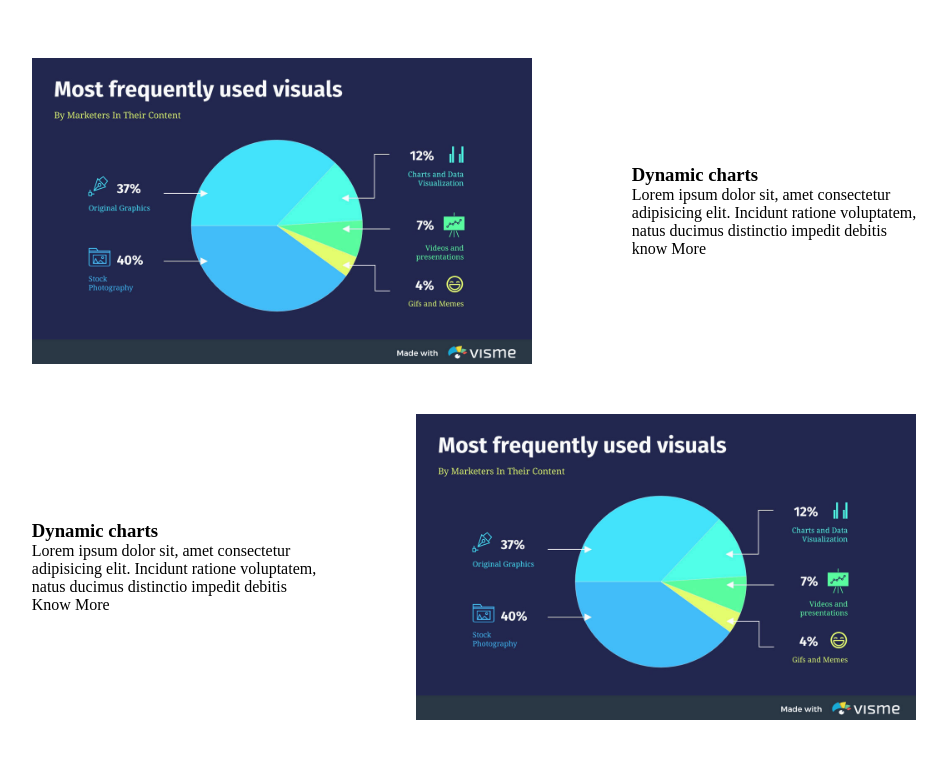
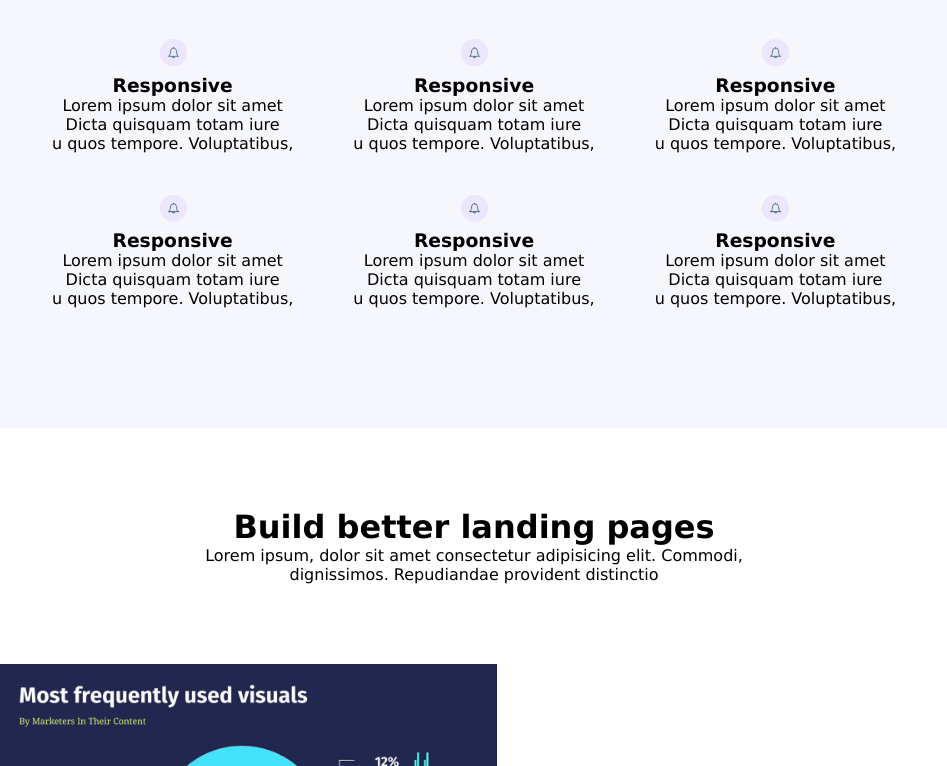
Before and after one commit to Achraf-Errabbaa/FirstProject, a plain HTML site: page index.html in a window 1280 px wide. Shown: the part 716-1482 px from the top of the page, without its empty margins (166-1113 px from the left). Drawn offline with Linux system fonts and the light colour scheme.

Commit message:
final-push

```diff
--- a/index.html
+++ b/index.html
@@ -39,6 +39,73 @@
         <img src="./public/images/images.png" alt=""
             width="100px">
     </div>
+
+
+
+
+
+
+
+    <div>
+        <div class="container-2">
+
+            <div>
+                <h1>Welcome to array, where data mattes</h1>
+                <p>Lorem, ipsum dolor sit amet consectetur adipisicing elit. Nesciunt excepturi dolorem laboriosam
+                    blanditiis,
+                    .</p>
+            </div>
+
+           <div class="holder">
+
+            <div class="holder-1">
+                <div>
+                    <img src="./public/images/saad-removebg-preview.png" alt="" width="50px"><br>
+                    <h3>Responsive</h3>
+                    <p> Lorem ipsum dolor sit amet <br>Dicta quisquam totam iure <br>u quos tempore. Voluptatibus,</p>
+                </div>
+                <div>
+                    <img src="./public/images/saad-removebg-preview.png" alt="" width="50px"><br>
+                    <h3>Responsive</h3>
+                    <p> Lorem ipsum dolor sit amet <br>Dicta quisquam totam iure <br>u quos tempore. Voluptatibus,</p>
+                </div>
+                <div>
+                    <img src="./public/images/saad-removebg-preview.png" widt alt="" width="50px"><br>
+                    <h3>Responsive</h3>
+                    <p> Lorem ipsum dolor sit amet <br>Dicta quisquam totam iure <br>u quos tempore. Voluptatibus,</p>
+                </div>
+            </div>
+
+
+            <div class="holder-2">
+                <div>
+                    <img src="./public/images/saad-removebg-preview.png" alt="" width="50px"><br>
+                    <h3>Responsive</h3>
+                    <p> Lorem ipsum dolor sit amet <br>Dicta quisquam totam iure <br>u quos tempore. Voluptatibus,</p>
+                </div>
+                <div>
+                    <img src="./public/images/saad-removebg-preview.png" alt="" width="50px"><br>
+                    <h3>Responsive</h3>
+                    <p> Lorem ipsum dolor sit amet <br>Dicta quisquam totam iure <br>u quos tempore. Voluptatibus,</p>
+                </div>
+                <div>
+                    <img src="./public/images/saad-removebg-preview.png" alt="" width="50px"><br>
+                    <h3>Responsive</h3>
+                    <p> Lorem ipsum dolor sit amet <br>Dicta quisquam totam iure <br>u quos tempore. Voluptatibus,</p>
+                </div>
+            </div>
+           </div>
+        </div>
+
+    </div>
+
+
+
+
+
+
+
+
 
     <div class="parent">
         <h1>Build better landing pages</h1>
--- a/public/css/app.css
+++ b/public/css/app.css
@@ -4,6 +4,9 @@
   box-sizing: border-box;
   padding: 0;
   margin: 0;
+}
+body{
+  font-family:Verdana, Geneva, Tahoma, sans-serif;
 }
 .container {
   display: flex;
@@ -15,6 +18,36 @@
 a {
   text-decoration: none;
   color: rgb(0, 0, 0);
+}
+
+.container-2 {
+  display: flex;
+  flex-direction: column;
+  background-color: #f6f6fd;
+  margin: 10px auto;
+  text-align: center;
+  padding: 100px;
+}
+.holder{
+  display: flex;
+  /* justify-content: center; */
+  flex-wrap: wrap;
+  flex-direction: column;
+  align-items: center;
+  margin-top: 10px;
+  padding: 20px;
+}
+.holder-1{
+  margin: 10px;
+  display: flex;
+  display: flex;
+  gap: 60px;
+  margin-top: 10px;
+}
+.holder-2{
+  display: flex;
+  gap: 60px;
+  margin-top: 30px;
 }
 
 .rigth-side {
@@ -142,7 +175,9 @@ a {
 .signup-size {
   display: flex;
   flex-direction: column;
+  gap: 2px;
 }
+
 .btn-3 {
   padding: 13px;
   background-color: blueviolet;
```
Also changed, not shown: public/images/saad-removebg-preview.png (added).
